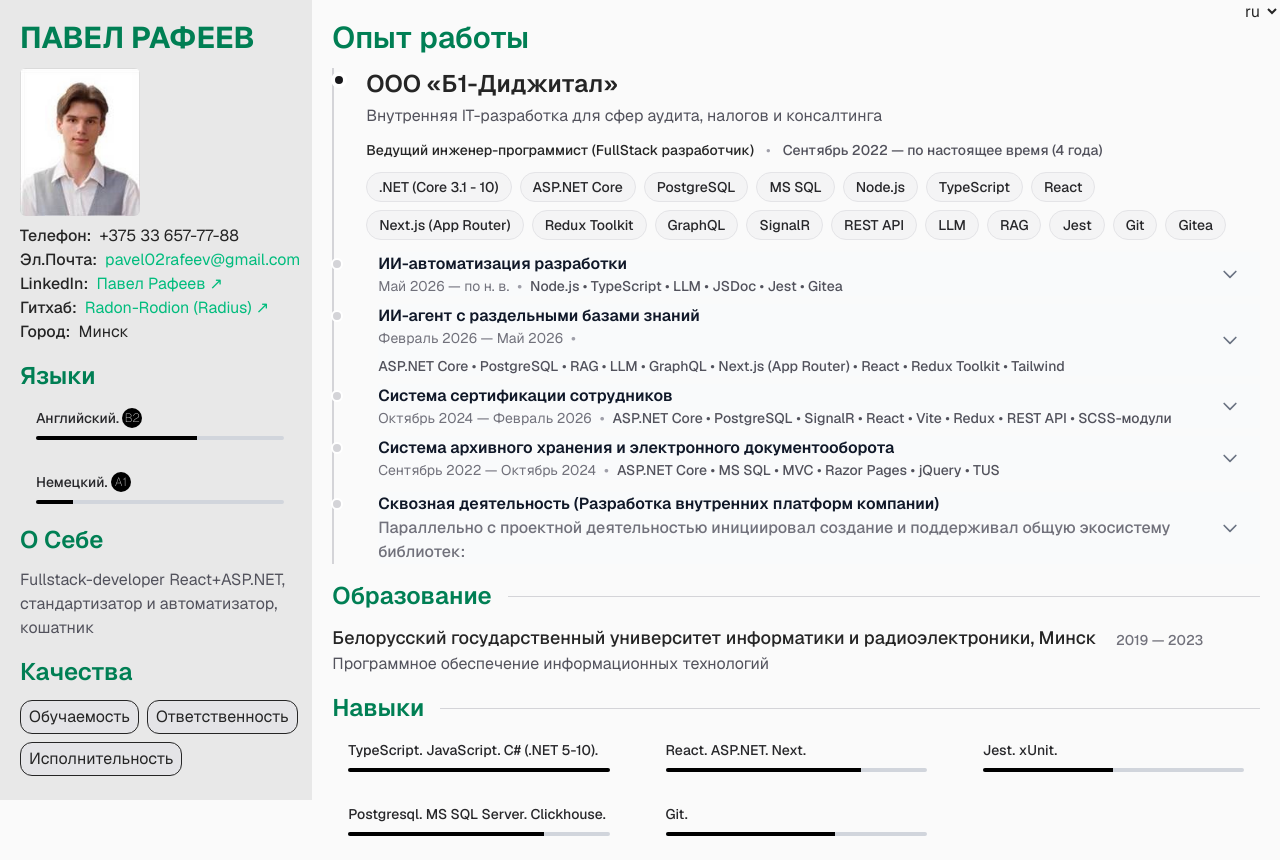
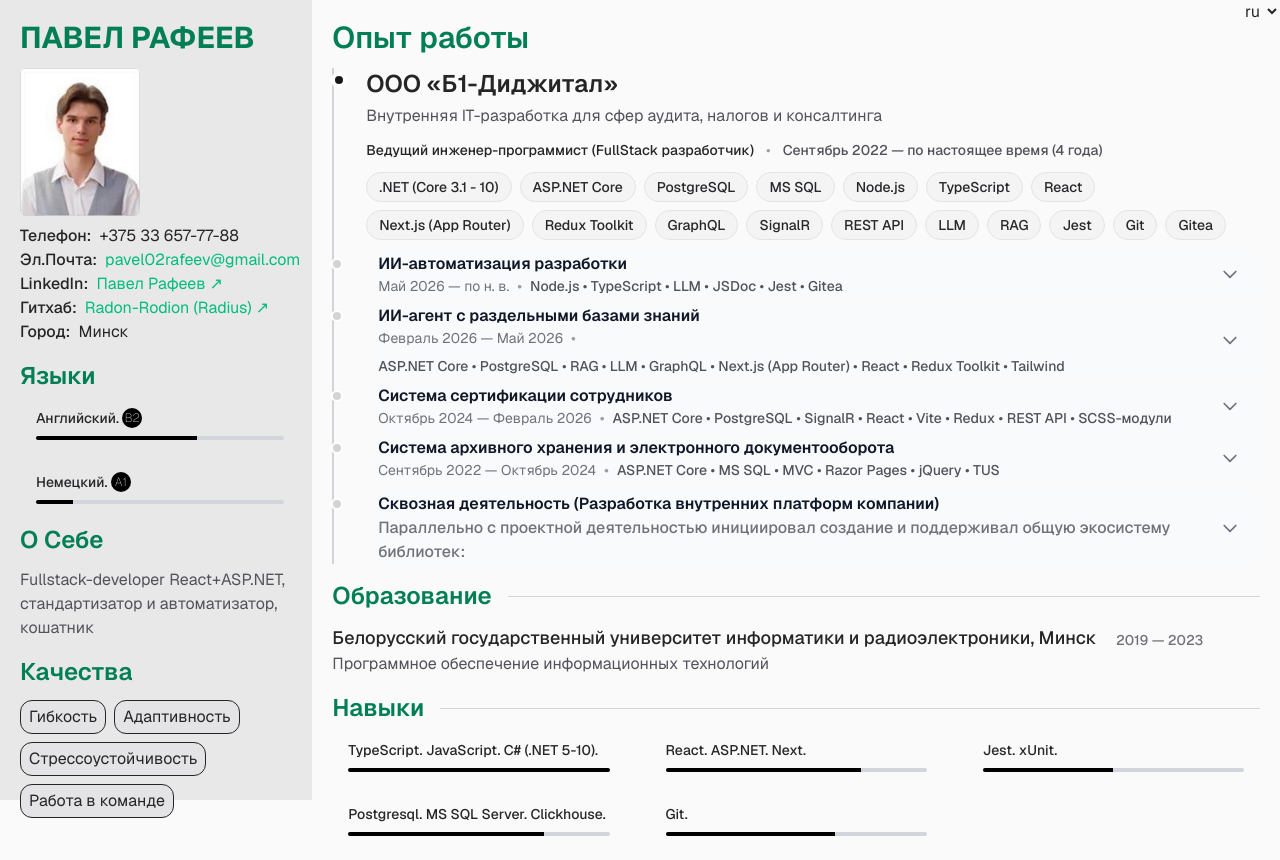
Before and after one commit to Radon-Rodion/CV, a Next.js app: page /ru in a window 1280 px wide. Built offline with nearby package versions, Linux system fonts and the light colour scheme.

Commit message:
fix additional data qualities

```diff
--- a/src/data/additionalData.ts
+++ b/src/data/additionalData.ts
@@ -6,7 +6,7 @@ export const additionalDataRus: IAdditional = {
     { name: "Английский", level: "B2" },
     { name: "Немецкий", level: "A1" }
   ],
-  qualities: ["Обучаемость", "Ответственность", "Исполнительность"]
+  qualities: ["Гибкость", "Адаптивность", "Стрессоустойчивость", "Работа в команде"]
 };
 
 export const additionalDataEng: IAdditional = {
@@ -15,5 +15,5 @@ export const additionalDataEng: IAdditional = {
     { name: "English", level: "B2" },
     { name: "German", level: "A1" }
   ],
-  qualities: ["Fast learner", "Responsible", "Reliable"]
+  qualities: ["Flexibility", "Adaptability", "Resilience", "Teamwork"]
 };
```
